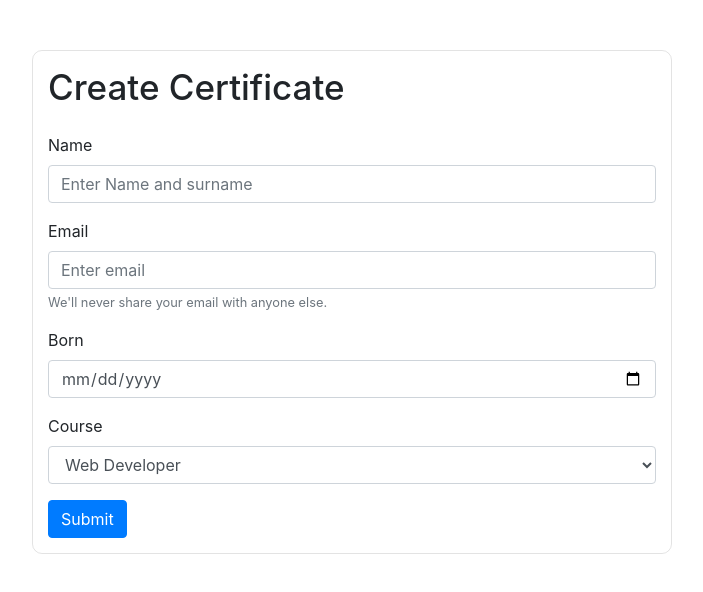
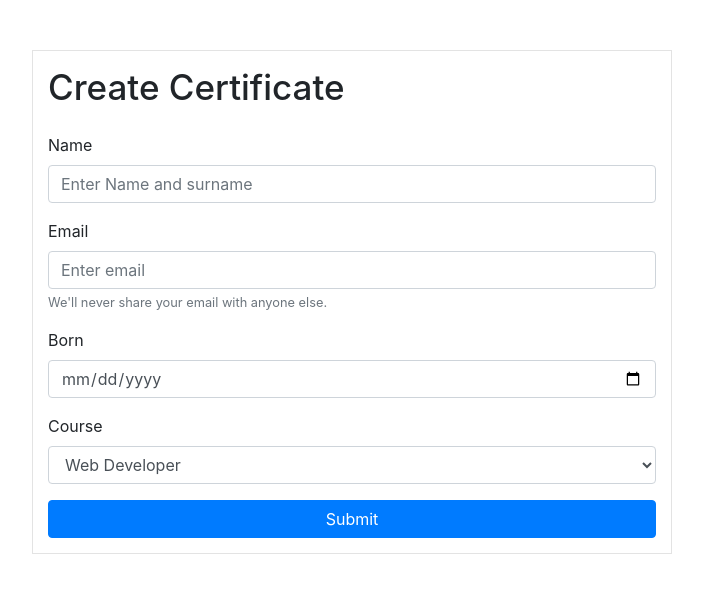
Before and after one commit to luuidy/certificate-service, a React (Create React App) app in the folder client/: page / in a window 1280 px wide. Shown: the top 592 px of the page, without its empty margins (288-991 px from the left). Built offline with nearby package versions, Linux system fonts and the light colour scheme.

Commit message:
style button

```diff
--- a/client/src/core/Form.css
+++ b/client/src/core/Form.css
@@ -9,9 +9,12 @@
 }
 .form form{
     border: 1px groove rgba(0, 0, 0, 0.11);
-    border-radius: 10px;
     padding: 15px;
     margin: 50px;
     width: 50%;
     min-width: 20%;
 }
+
+.form .btn{
+    width: 100%;
+}
```
